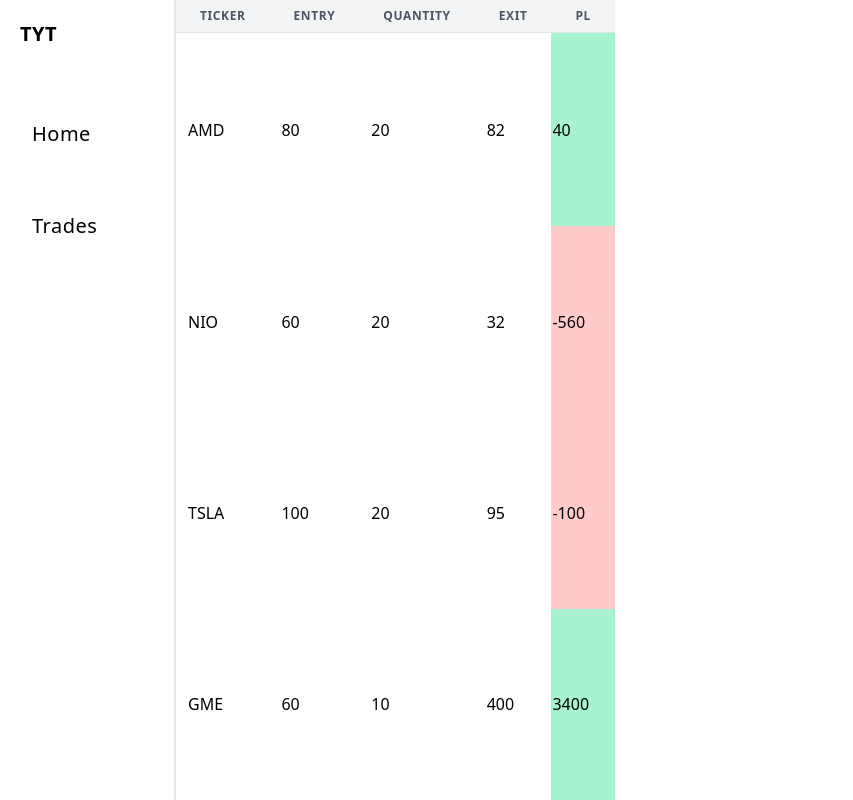
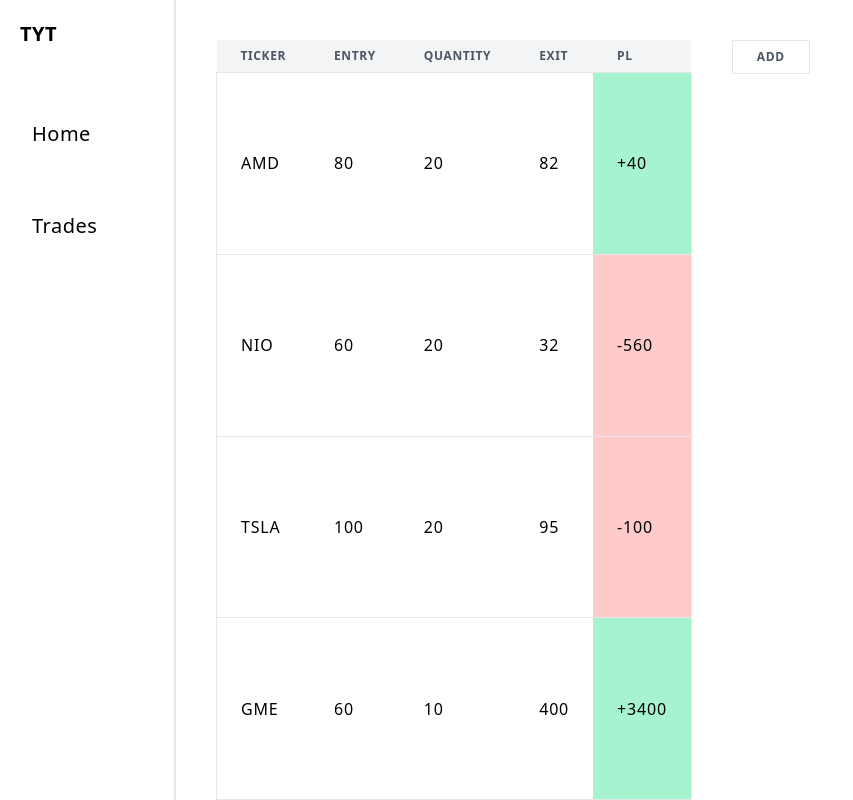
Before and after one commit to jackomoffett/tyt-clientapp, a Next.js app: page /trades in a window 1280 px wide. Shown: the whole page, without its empty margins (0-853 px from the left). Built offline with nearby package versions, Linux system fonts and the light colour scheme.

Commit message:
Updated table slightly

```diff
--- a/pages/trades.js
+++ b/pages/trades.js
@@ -53,16 +53,19 @@
       const pl = profitLoss(trade);
 
       return (
-        <tr key={index} className="text-left">
-          <td className="p-2 px-3">{trade.ticker.toUpperCase()}</td>
-          <td className="p-2 px-3">{trade.entry}</td>
-          <td className="p-2 px-3">{trade.quantity}</td>
-          <td className="p-2 px-3">{trade.exit}</td>
+        <tr key={index} className="text-left border border-gray-200">
+          <td className="px-6 py-2 tracking-wider uppercase">{trade.ticker}</td>
+          <td className="px-6 py-2 tracking-wider uppercase">{trade.entry}</td>
+          <td className="px-6 py-2 tracking-wider uppercase">
+            {trade.quantity}
+          </td>
+          <td className="px-6 py-2 tracking-wider uppercase">{trade.exit}</td>
           <td
-            className="p-2 px-3"
-            className={pl > 0 ? "bg-green-200" : "bg-red-200"}
+            className={`px-6 py-2 tracking-wider uppercase ${
+              pl > 0 ? "bg-green-200" : "bg-red-200"
+            }`}
           >
-            {pl}
+            {pl > 0 ? `+${pl}` : pl}
           </td>
         </tr>
       );
@@ -74,12 +77,8 @@
   };
 
   return (
-    // Entry form for trade
-    // Table displaying trades for the day
-    // Account value at the start and current value
-    //
-    <>
-      <table className="table-auto rounded-lg whitespace-no-wrap bg-white table-striped relative">
+    <div className="flex ">
+      <table className="table-auto rounded-lg whitespace-no-wrap bg-white table-striped relative ml-10 mt-10">
         <thead>
           <tr className="text-left border-b border-gray-200 bg-gray-100">
             {tableHeaders()}
@@ -87,7 +86,15 @@
         </thead>
         <tbody>{tableRows()}</tbody>
       </table>
-    </>
+      <div className="ml-10 mt-10">
+        <button
+          type="button"
+          className="bg-white sticky top-0 border border-gray-200 px-6 py-2 text-gray-600 font-bold tracking-wider uppercase text-xs"
+        >
+          Add
+        </button>
+      </div>
+    </div>
   );
 };
 
```
